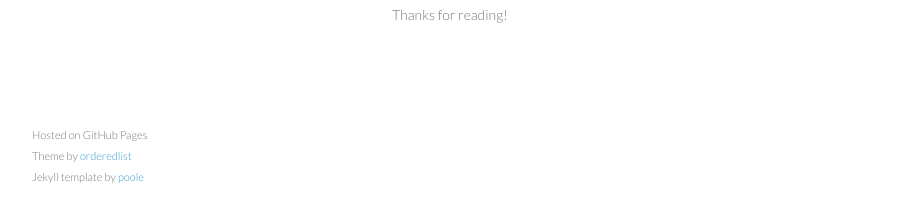
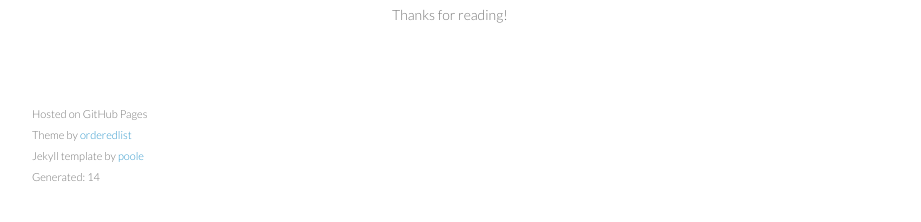
Before and after one commit to isisaddons/isisaddons.github.io, a Jekyll site: the page built from about.md, in a window 1280 px wide. Shown: the part 644-866 px from the top of the page, without its empty margins (178-1099 px from the left). Built offline with Jekyll 4.4.1, drawn with Linux system fonts in a browser that asks for light colours; Markdown is read by kramdown in place of the engine named in the settings.

Commit message:
publishing updates

```diff
--- a/_includes/body-footer.html
+++ b/_includes/body-footer.html
@@ -6,6 +6,8 @@
                 Theme by <a href="https://github.com/orderedlist">orderedlist</a>
                 <br/>
                 Jekyll template by <a href="https://github.com/poole/poole">poole</a>
+                <br/>
+                Generated: {{ site.time | date: '%y' }}
             </small>
         </p>
     </footer>
--- a/index.html
+++ b/index.html
@@ -8,8 +8,10 @@
 
 <ul>
     {% for repo in site.github.public_repositories %}
+        {% if repo.fork == true %}
         {% if repo.name contains '-module-' %}
             <li><a href="{{repo.html_url}}">{{ repo.name }}</li></a>
+        {% endif %}
         {% endif %}
     {% endfor %}
 </ul>
@@ -17,8 +19,10 @@
 <h3>Wicket Viewer Extensions:</h3>
 <ul>
     {% for repo in site.github.public_repositories %}
+        {% if repo.fork == true %}
         {% if repo.name contains '-wicket-' %}
             <li><a href="{{repo.html_url}}">{{ repo.name }}</li></a>
+        {% endif %}
         {% endif %}
     {% endfor %}
 </ul>
```
